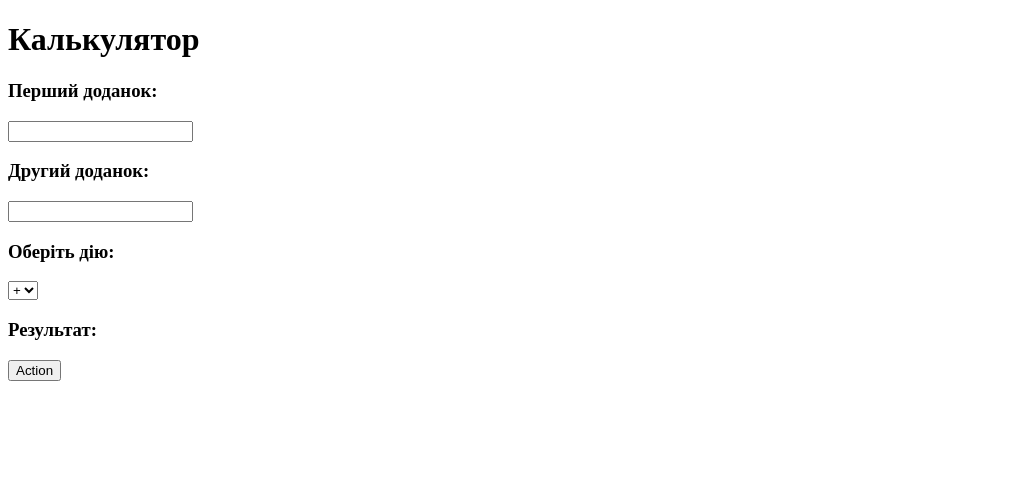
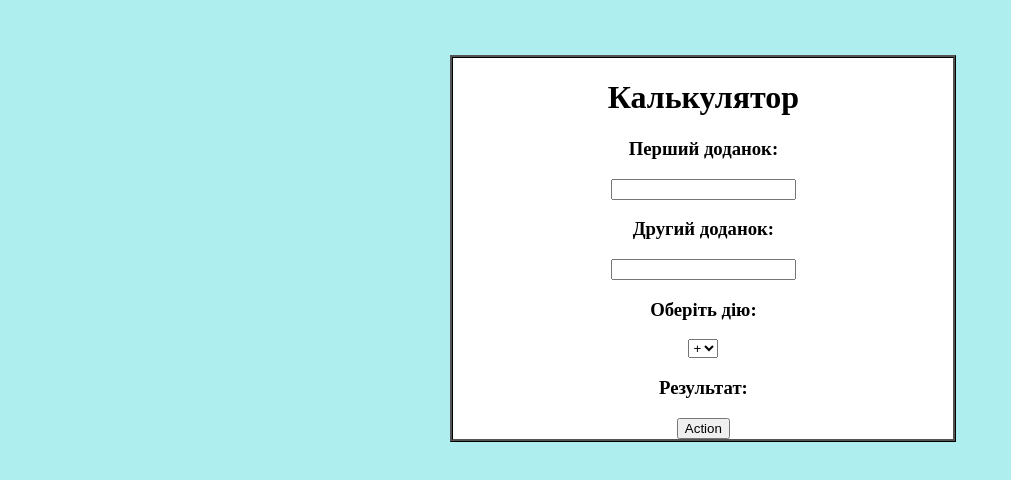
Before and after one commit to elch1k/testsite, a plain HTML site: page calculator/index.html in a window 1280 px wide. Shown: the whole page, without its empty margins (0-1011 px from the left). Drawn offline with Linux system fonts and the light colour scheme.

Commit message:
calculator1

```diff
--- /dev/null
+++ b/calculator/css/style.css
@@ -0,0 +1,12 @@
+body{background: #afeeee;}
+h1,h3, button{
+    text-align: center;
+}
+.wrapper {
+    text-align: center;
+    border: 1mm ridge #000;
+    background-color: #ffffff;
+    width: 500px;
+    margin-left: 35%;
+    margin-top: 55px;
+}
--- a/calculator/index.html
+++ b/calculator/index.html
@@ -4,7 +4,8 @@
     <meta charset="UTF-8">
     <meta http-equiv="X-UA-Compatible" content="IE=edge">
     <meta name="viewport" content="width=device-width, initial-scale=1.0">
-    <title>Document</title>
+    <title>Calculator</title>
+    <link rel="stylesheet"  href="css/style.css">
 </head>
 <body>
     <div class="wrapper">
```
